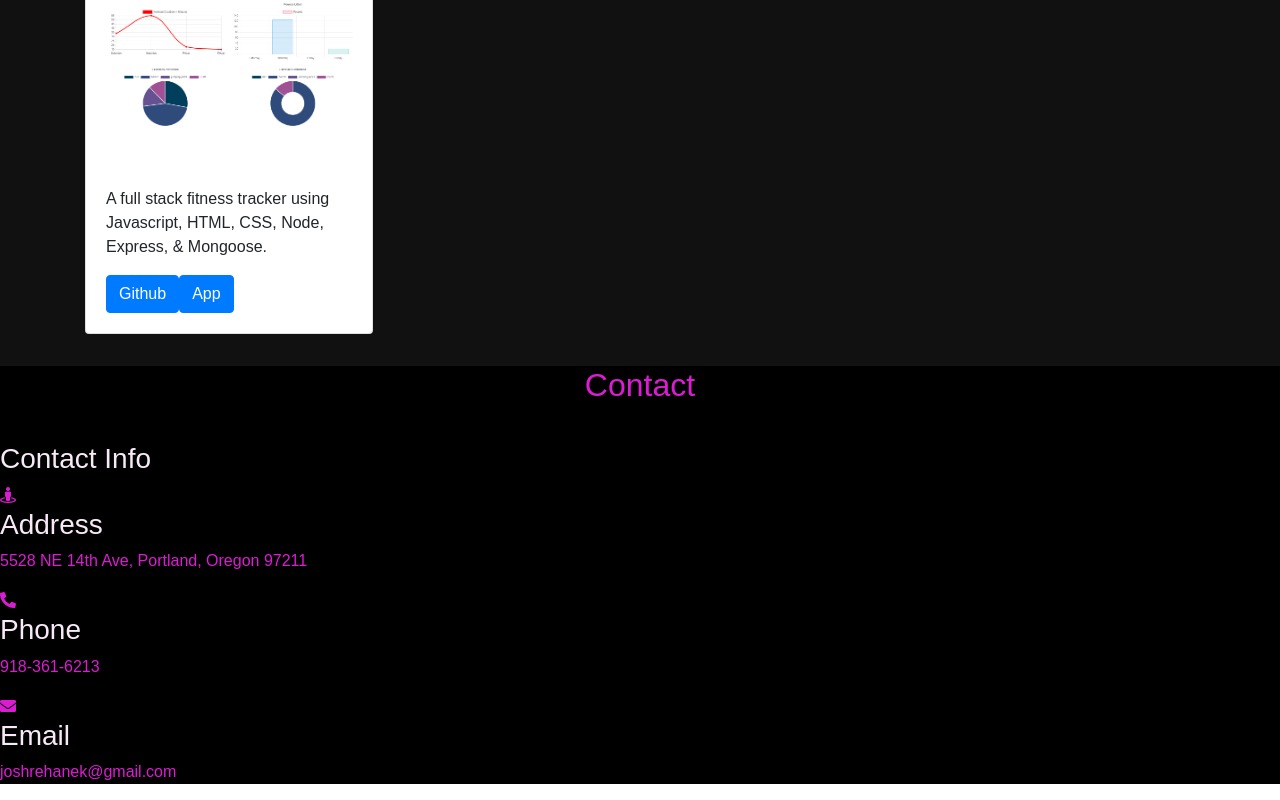
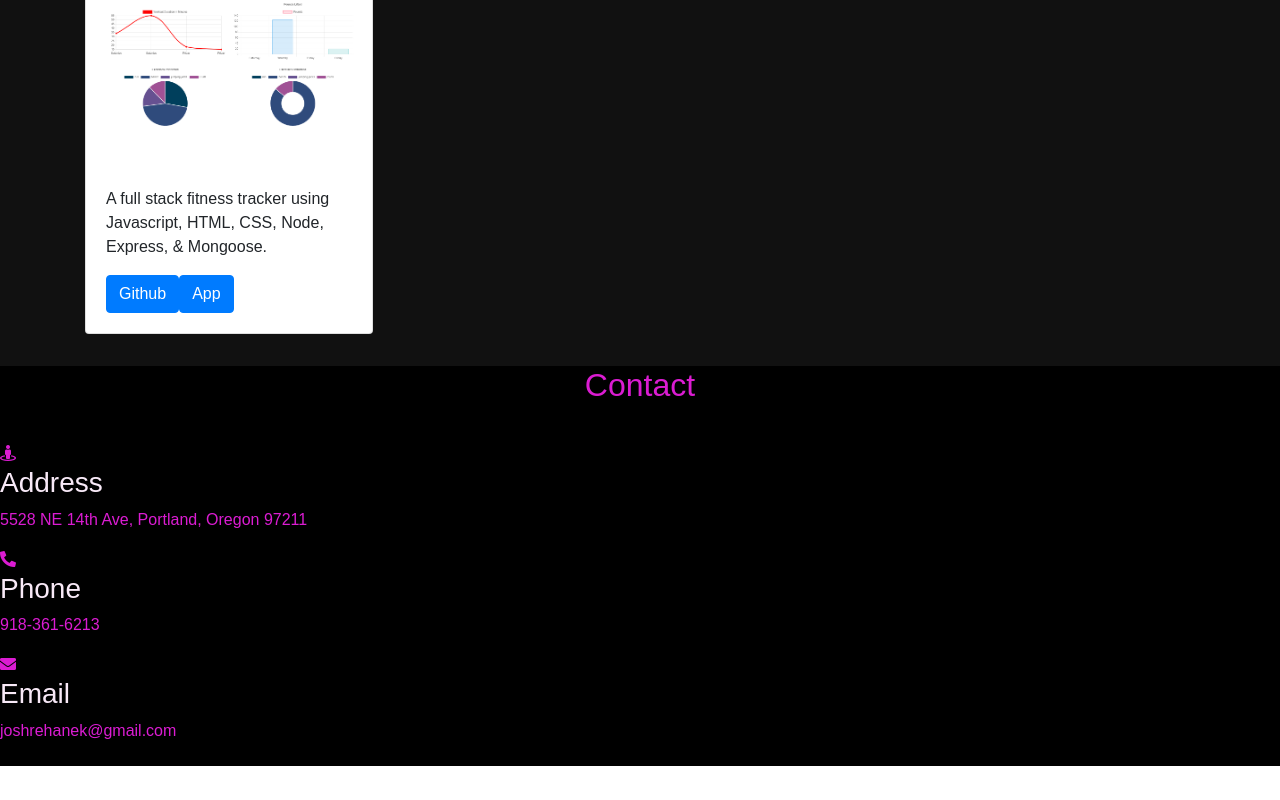
Before and after one commit to joshrehanek/react-portfolio, a React (Create React App) app: page / in a window 1280 px wide. Shown: the part 2338-3138 px from the top of the page. After the commit the page ends 3104 px from the top, so only its background shows below. Built offline with nearby package versions, Linux system fonts and the light colour scheme.

Commit message:
fixes footer container

```diff
--- a/src/components/Footer/Footer.js
+++ b/src/components/Footer/Footer.js
@@ -1,7 +1,7 @@
 import React from 'react';
 import './Footer.css';
 
-function Footer() {
+export default function Footer() {
     return (
         <div className="footer-container">
             <div className="footer-contact">
@@ -10,7 +10,6 @@ function Footer() {
                 </div>
                 <div class="content">
                     <div class="contactInfo">
-                        <h3>Contact Info</h3>
                         <div class="contactInfoBox">
                             <div class="box">
                                 <div class="icon">
@@ -46,7 +45,5 @@ function Footer() {
                 </div>
             </div>
         </div>
-    )
-}
-
-export default Footer;
+    );
+};
```
